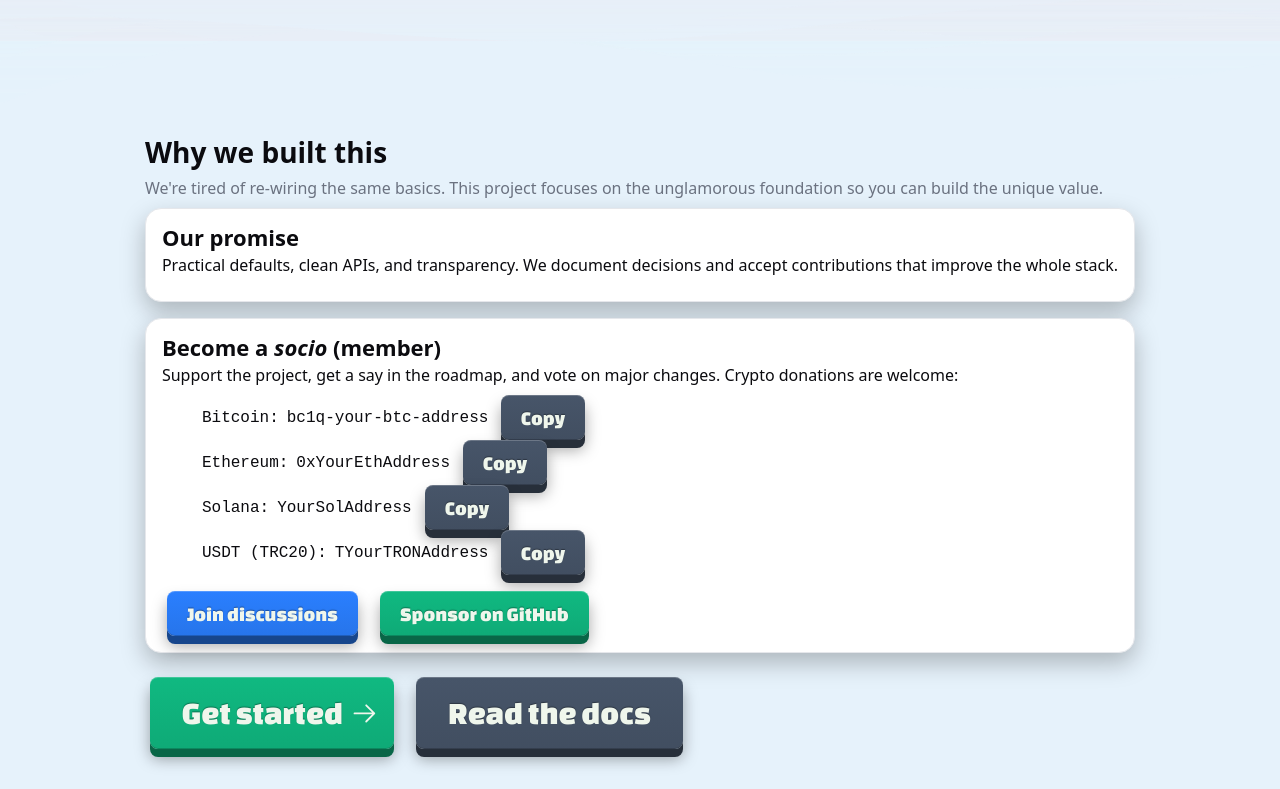
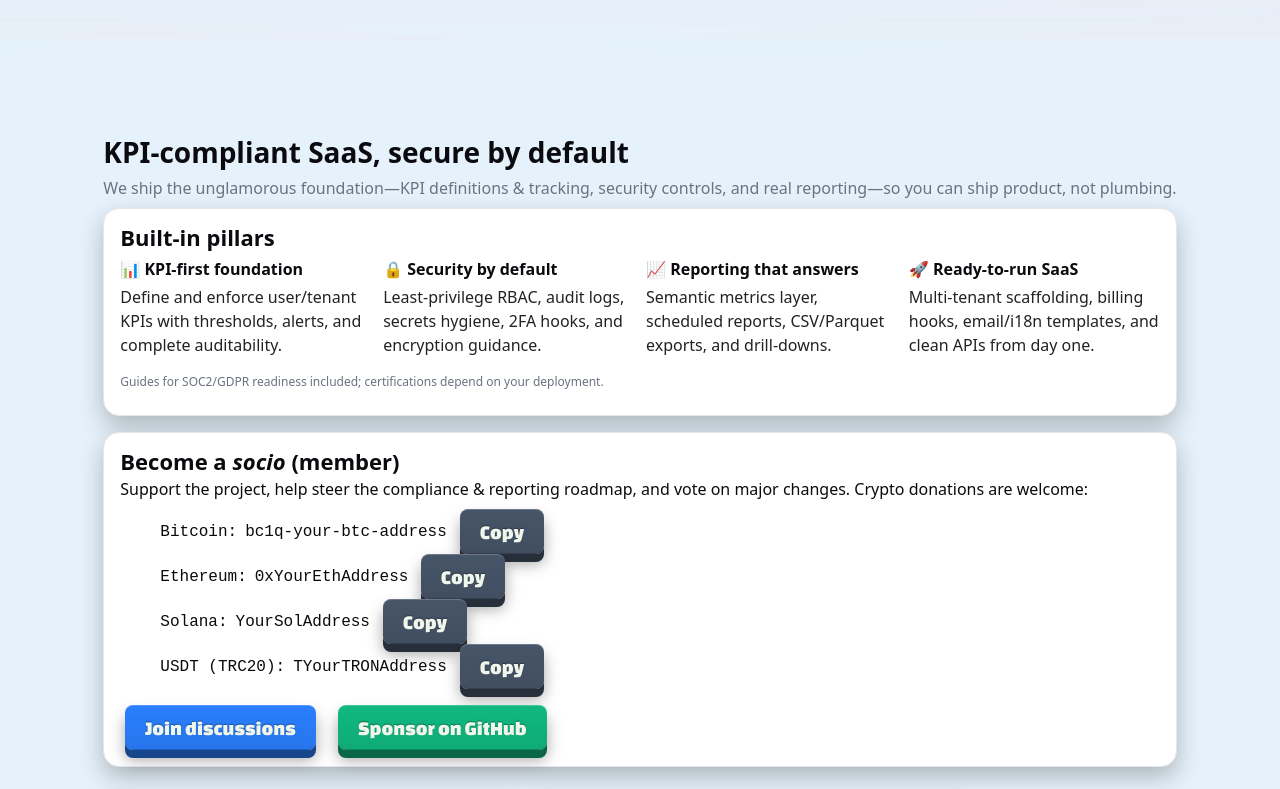
Before and after one commit to abrahamVado/Yamato, a React (Vite) app in the folder web/: page / in a window 1280 px wide. Shown: the part 840-1629 px from the top of the page. Built offline with nearby package versions, Linux system fonts and the light colour scheme.

Commit message:
chore(checkpoint:for_yamatofront): alicia get a review tomoorow

```diff
--- a/web/src/pages/public/AppPublicBootsland.jsx
+++ b/web/src/pages/public/AppPublicBootsland.jsx
@@ -125,7 +125,6 @@ export default function AppPublicBootsland() {
           </section>
           {/* ===================== Section 1: HOME (full width) ===================== */}
 
-
 {/* ===================== Section 3: MISSION / JOIN (full width) ===================== */}
 <section
   id="join"
@@ -138,24 +137,68 @@ export default function AppPublicBootsland() {
 
   <div className="container">
     <header className="section-head">
-                <h2>Why we built this</h2>
+      <h2>KPI-compliant SaaS, secure by default</h2>
       <p className="muted">
-                  We're tired of re-wiring the same basics. This project focuses on the unglamorous foundation so you can build the unique value.
+        We ship the unglamorous foundation—KPI definitions & tracking, security controls, and real reporting—so you can ship product, not plumbing.
       </p>
     </header>
 
     <div className="grid" style={{ gap: 16 }}>
       <article className="card" style={{ padding: 16 }}>
-                  <h3>Our promise</h3>
-                  <p>
-                    Practical defaults, clean APIs, and transparency. We document decisions and accept contributions that improve the whole stack.
+        <h3>Built-in pillars</h3>
+
+        {/* 2×2 compact grid of benefits (keeps height tight on 300px cards) */}
+        <ul
+          role="list"
+          style={{
+            marginTop: 8,
+            display: "grid",
+            gridTemplateColumns: "repeat(auto-fit, minmax(220px, 1fr))",
+            gap: 12,
+            padding: 0,
+            listStyle: "none",
+          }}
+        >
+          <li className="mini" style={{ display: "grid", gap: 4 }}>
+            <div style={{ fontWeight: 700 }}>📊 KPI-first foundation</div>
+            <div style={{ opacity: 0.9 }}>
+              Define and enforce user/tenant KPIs with thresholds, alerts, and complete auditability.
+            </div>
+          </li>
+
+          <li className="mini" style={{ display: "grid", gap: 4 }}>
+            <div style={{ fontWeight: 700 }}>🔒 Security by default</div>
+            <div style={{ opacity: 0.9 }}>
+              Least-privilege RBAC, audit logs, secrets hygiene, 2FA hooks, and encryption guidance.
+            </div>
+          </li>
+
+          <li className="mini" style={{ display: "grid", gap: 4 }}>
+            <div style={{ fontWeight: 700 }}>📈 Reporting that answers</div>
+            <div style={{ opacity: 0.9 }}>
+              Semantic metrics layer, scheduled reports, CSV/Parquet exports, and drill-downs.
+            </div>
+          </li>
+
+          <li className="mini" style={{ display: "grid", gap: 4 }}>
+            <div style={{ fontWeight: 700 }}>🚀 Ready-to-run SaaS</div>
+            <div style={{ opacity: 0.9 }}>
+              Multi-tenant scaffolding, billing hooks, email/i18n templates, and clean APIs from day one.
+            </div>
+          </li>
+        </ul>
+
+        {/* Optional tiny disclaimer line */}
+        <p className="muted" style={{ marginTop: 10, fontSize: 12 }}>
+          Guides for SOC2/GDPR readiness included; certifications depend on your deployment.
         </p>
       </article>
 
       <article className="card" style={{ padding: 16 }}>
         <h3>Become a <em>socio</em> (member)</h3>
         <p>
-                    Support the project, get a say in the roadmap, and vote on major changes. Crypto donations are welcome:
+          Support the project, help steer the compliance & reporting roadmap, and vote on major changes.
+          Crypto donations are welcome:
         </p>
         <ul style={{ marginTop: 8 }}>
           {wallets.map((w) => (
@@ -168,17 +211,30 @@ export default function AppPublicBootsland() {
         </ul>
         <div style={{ marginTop: 12, display: "flex", gap: 12, flexWrap: "wrap" }}>
           <Button3D label="Join discussions" href="/community" variant="azure" size="sm" />
-                    <Button3D label="Sponsor on GitHub" href="/sponsor"   variant="emerald" size="sm" />
+          <Button3D label="Sponsor on GitHub" href="/sponsor" variant="emerald" size="sm" />
         </div>
       </article>
     </div>
 
     <div style={{ marginTop: 24, display: "flex", gap: 12, flexWrap: "wrap" }}>
-                <Button3D label="Get started" href="/register" variant="emerald" size="md" rightIcon={<ArrowRightIcon />} />
-                <Button3D label="Read the docs" href="/docs"   variant="slate"   size="md" />
+      <Button3D
+        label="Start with the KPI pack"
+        href="/register"
+        variant="emerald"
+        size="md"
+        rightIcon={<ArrowRightIcon />}
+      />
+      <Button3D
+        label="Security & reporting docs"
+        href="/docs"
+        variant="slate"
+        size="md"
+      />
     </div>
   </div>
 </section>
+
+
         </main>
 
         {/* Footer */}
```
Lines whose indentation alone changed are shown as unchanged.
